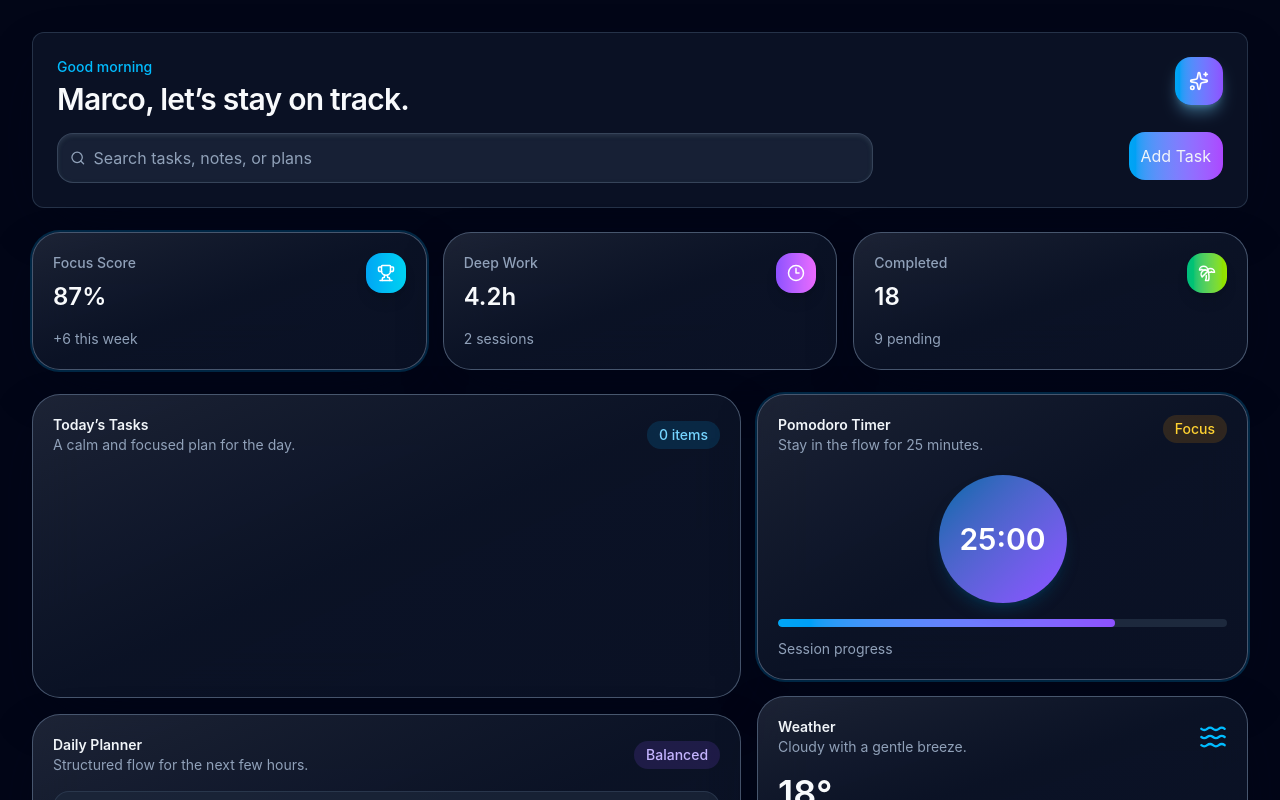
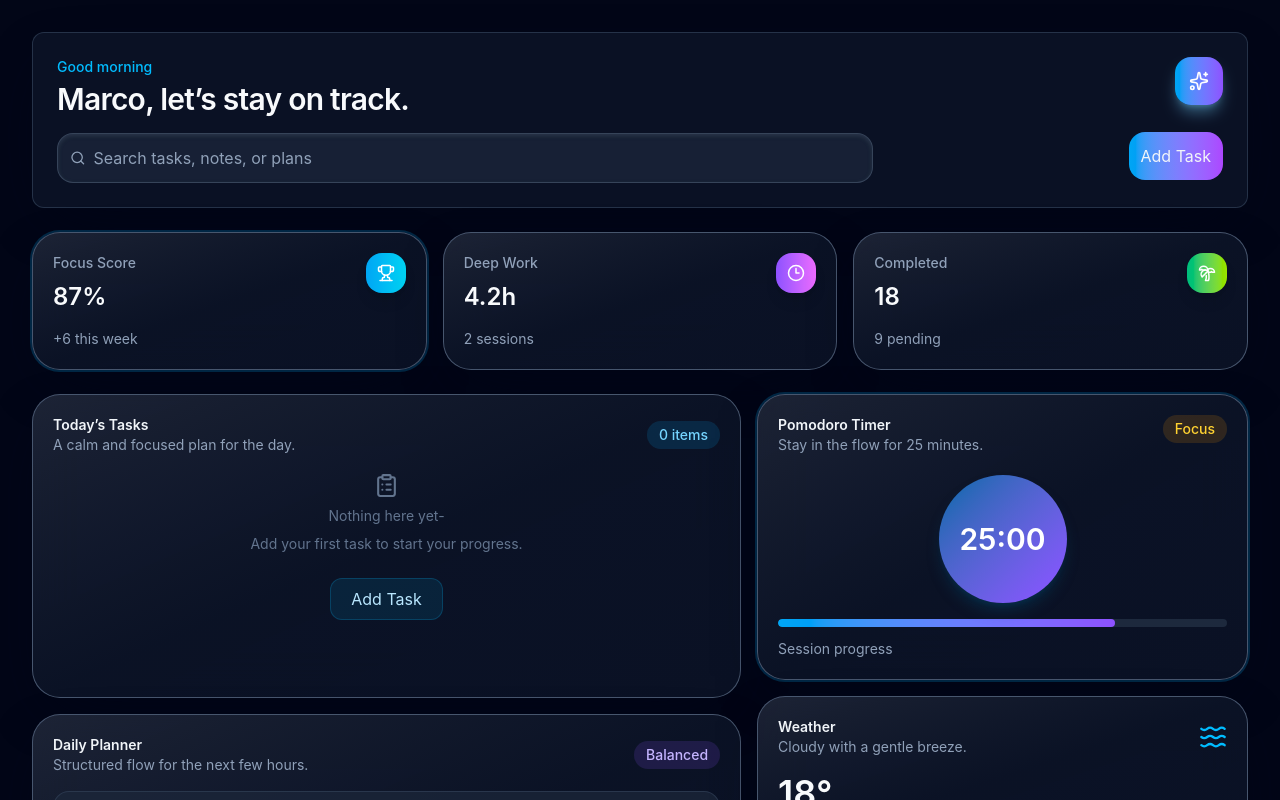
Before and after one commit to mayank1718/Momentum, a React (Vite) app: page / in a window 1280 px wide. Shown: the top 800 px of the page. Built offline with nearby package versions, Linux system fonts and the light colour scheme.

Commit message:
Enhance Todo and FormPortal components with task management features

```diff
--- a/src/components/Todo.jsx
+++ b/src/components/Todo.jsx
@@ -2,6 +2,7 @@ import {
   ArrowUpRight,
   BadgeCheck,
   CircleDashed,
+  ClipboardList,
   Clock3,
   Flame,
   MoonStar,
@@ -9,7 +10,9 @@ import {
   Search,
   Section,
   Sparkles,
+  SquarePen,
   Target,
+  Trash,
   TreePalm,
   Trophy,
   Waves,
@@ -19,7 +22,17 @@ import GlassCard from "./GlassCard";
 import TaskContext from "../context/TaskContext";
 
 const Todo = () => {
-  const { taskData } = useContext(TaskContext);
+  const { taskData, setShowPortalForm, setTaskData } = useContext(TaskContext);
+
+  const handleDelete = (idx) => {
+    const copy = [...taskData];
+    copy.splice(idx, 1);
+    setTaskData(copy);
+  };
+
+  const handleEdit = (id) => {
+    console.log(id);
+  }
 
   return (
     <GlassCard className="min-h-76">
@@ -34,15 +47,32 @@ const Todo = () => {
           {taskData.length} items
         </div>
       </div>
-      <div className="mt-4 space-y-3 overflow-auto">
-        {taskData.map((task) => {
+      <div className="mt-3 space-y-3 lg:max-h-55 max-h-65  overflow-auto scrollbar-thumb-gray-800 p-1.5">
+        {taskData.length === 0 ? (
+          <div className="flex flex-col gap-2 justify-center items-center">
+            <p className="text-slate-500 text-sm">
+              <ClipboardList size={25} />
+            </p>
+            <p className="text-slate-500 text-sm"> Nothing here yet-</p>
+            <p className="text-slate-500 text-sm">
+              {" "}
+              Add your first task to start your progress.{" "}
+            </p>
+            <button
+              onClick={() => setShowPortalForm(true)}
+              className="mt-4 px-5 py-2 border rounded-xl border-sky-400/20 bg-sky-400/10 hover:bg-sky-400/20 transition text-sky-200 text-sm font-medium cursor-pointer hover:-translate-y-1 active:scale-95 duration-300 hover:shadow-lg hover:shadow-sky-400/20">
+              Add Task
+            </button>
+          </div>
+        ) : (
+          taskData.map((task, idx) => {
             return (
               <div
-              key={task.title}
-              className="flex items-center justify-between rounded-2xl border border-slate-700/70 bg-slate-800/70 px-3 py-3 transition duration-300 hover:-translate-y-1 hover:shadow-md">
+                key={idx}
+                className="flex items-center justify-between rounded-2xl border border-slate-700/70 bg-slate-800/70 px-3 py-3 transition duration-300 hover:-translate-y-0.5 hover:shadow-md hover:shadow-sky-500/15">
                 <div className="flex items-center gap-3">
                   <div
-                  className={`flex h-8 w-8 items-center justify-center rounded-full ${task.progressState === "complete" ? "bg-emerald-500/15 text-emerald-300" : "bg-slate-700/80 text-slate-300"}`}>
+                    className={`flex h-8 w-8 items-center justify-center rounded-full ${task.progressState === "complete" ? "bg-emerald-500/15  text-emerald-300" : task.progressState === "pending" ? "text-sky-400 bg-blue-100/15" : "text-orange-400 bg-orange-100/15"}`}>
                     {task.progressState == "complete" ? (
                       <BadgeCheck size={14} />
                     ) : task.progressState == "pending" ? (
@@ -55,9 +85,13 @@ const Todo = () => {
                     <p className="text-sm font-medium text-slate-100">
                       {task.title}
                     </p>
+                    <p className="text-sm line-clamp-1 w-30 text-slate-400">
+                      {task.description}
+                    </p>
                     <p className="text-xs text-slate-500">{task.time}</p>
                   </div>
                 </div>
+
                 <div
                   className={
                     task.progressState === "pending"
@@ -72,9 +106,23 @@ const Todo = () => {
                       ? "Pending"
                       : "In Progress"}
                 </div>
+
+                <div className="flex gap-2.5">
+                  <button className="text-slate-500 bg-white/5 hover:text-sky-400 p-2 rounded-full hover:scale-105 cursor-pointer">
+                    {" "}
+                    <SquarePen onClick={()=>handleEdit(task.id)} size={18} />{" "}
+                  </button>
+                  <button
+                    onClick={() => handleDelete(idx)}
+                    className="text-slate-500 bg-white/5 hover:text-orange-400 p-2 rounded-full hover:scale-105 cursor-pointer">
+                    {" "}
+                    <Trash size={18} />{" "}
+                  </button>
+                </div>
               </div>
             );
-        })}
+          })
+        )}
       </div>
     </GlassCard>
   );
--- a/src/components/model/FormPortal.jsx
+++ b/src/components/model/FormPortal.jsx
@@ -3,9 +3,10 @@ import { createPortal } from "react-dom";
 import TaskContext from "../../context/TaskContext";
 
 const FormPortal = () => {
-  const { setShowPortalForm, setTaskData } = useContext(TaskContext);
+  const { setShowPortalForm, setTaskData, taskData } = useContext(TaskContext);
 
   const [formData, setFormData] = useState({
+    id: crypto.randomUUID(),
     title: "",
     description: "",
     date: "",
@@ -19,6 +20,7 @@ const FormPortal = () => {
     e.preventDefault();
     setTaskData((prev) => [...prev, formData]);
     setFormData({
+      id: crypto.randomUUID(),
       title: "",
       description: "",
       date: "",
@@ -27,6 +29,8 @@ const FormPortal = () => {
       priority: "",
       progressState: "",
     });
+    console.log(taskData.id);
+
   };
 
   const handleChange = (e) => {
--- a/src/context/TaskContextProvider.jsx
+++ b/src/context/TaskContextProvider.jsx
@@ -1,14 +1,21 @@
-import React, { useState } from "react";
+import React, { useEffect, useState } from "react";
 import TaskContext from "./TaskContext";
 
-const TaskContextProvider = ({children}) => {
+const TaskContextProvider = ({ children }) => {
+  const [taskData, setTaskData] = useState(() => {
+    const savedData = localStorage.getItem("tasks");
+    return savedData ? JSON.parse(savedData) : [];
+  });
 
-  const [taskData, setTaskData] = useState([])
+  useEffect(() => {
+    localStorage.setItem("tasks", JSON.stringify(taskData));
+  }, [taskData]);
 
   const [showPortalForm, setShowPortalForm] = useState(false);
 
   return (
-    <TaskContext.Provider value={{ showPortalForm, setShowPortalForm, taskData, setTaskData }}>
+    <TaskContext.Provider
+      value={{ showPortalForm, setShowPortalForm, taskData, setTaskData }}>
       {children}
     </TaskContext.Provider>
   );
```
Lines whose indentation alone changed are shown as unchanged.
